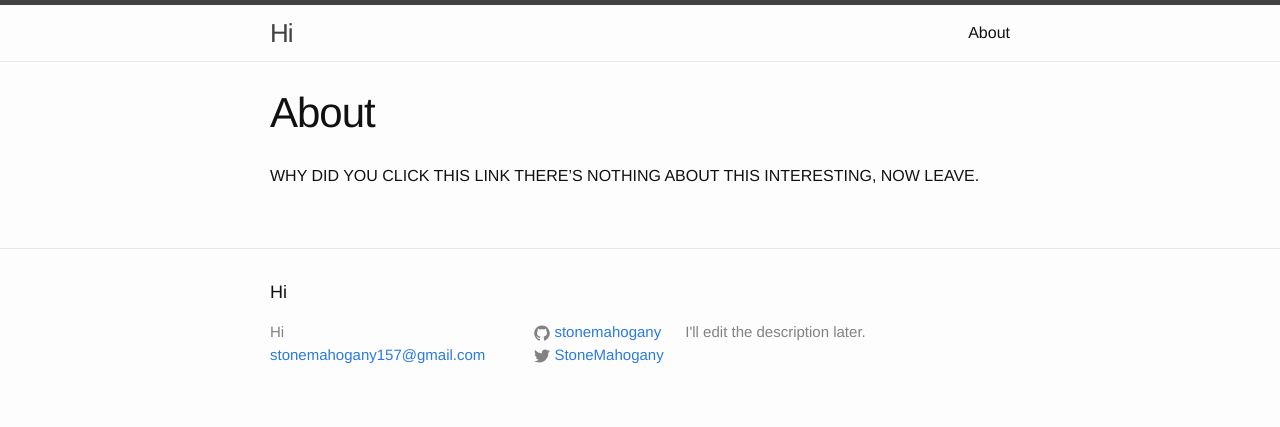
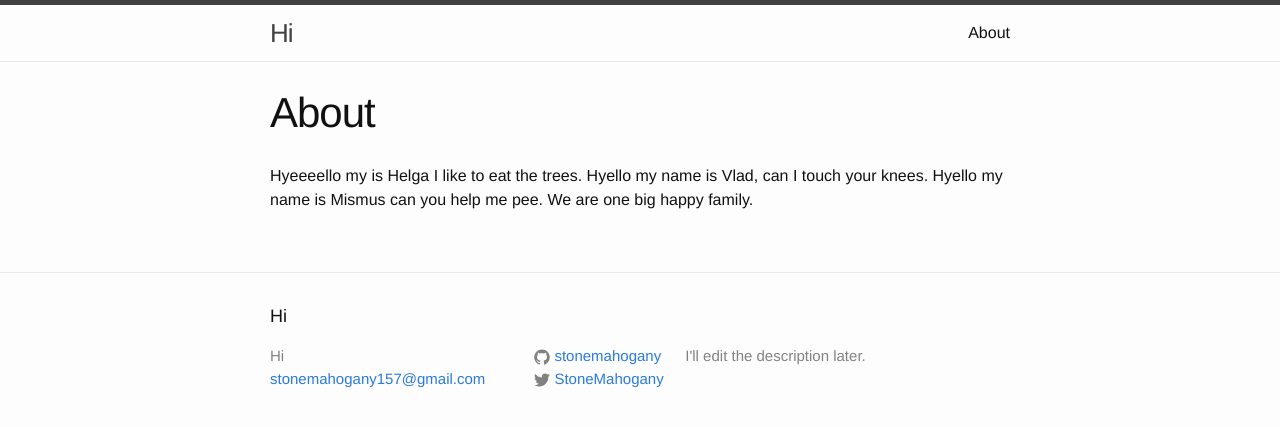
Before and after one commit to StoneMahogany/StoneMahogany.github.io, a Jekyll site: the page built from about.md, in a window 1280 px wide. Shown: the top 427 px of the page. Built offline with Jekyll 4.4.1, drawn with Linux system fonts in a browser that asks for light colours.

Commit message:
Update about.md

```diff
--- a/about.md
+++ b/about.md
@@ -4,4 +4,4 @@ title: About
 permalink: /about/
 ---
 
-WHY DID YOU CLICK THIS LINK THERE'S NOTHING ABOUT THIS INTERESTING, NOW LEAVE.
+Hyeeeello my is Helga I like to eat the trees. Hyello my name is Vlad, can I touch your knees. Hyello my name is Mismus can you help me pee. We are one big happy family.
```
